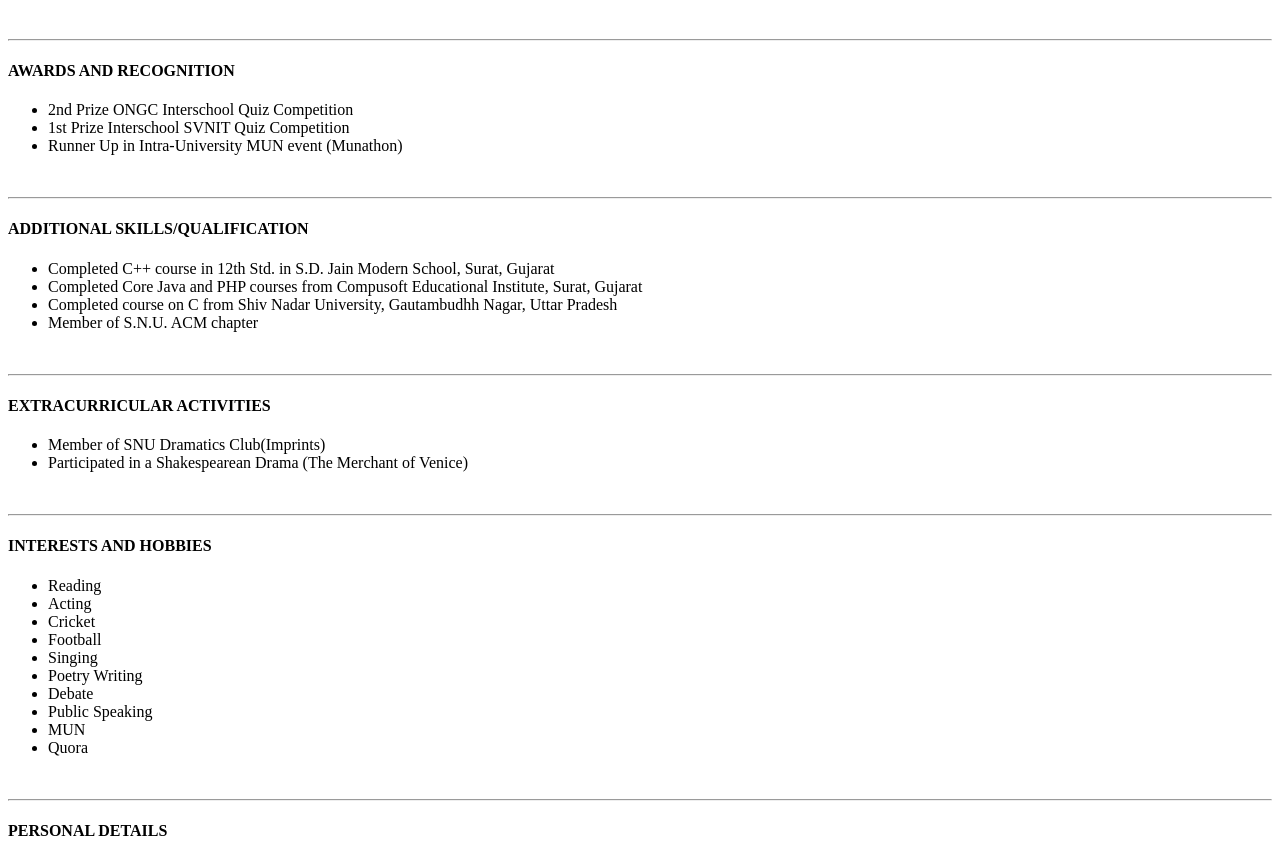
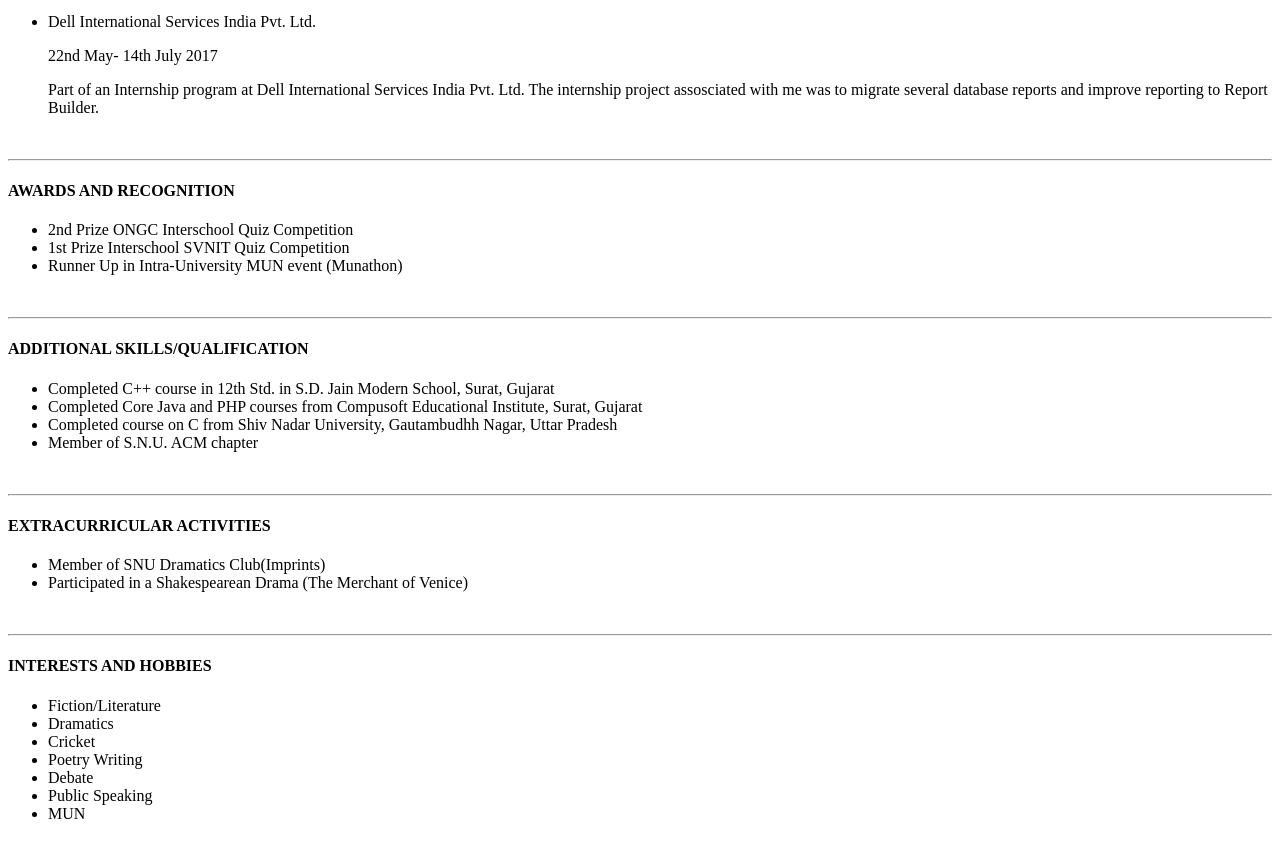
Before and after one commit to gp886/gp886.github.io, a plain HTML site: page index.html in a window 1280 px wide. Shown: the part 968-1811 px from the top of the page. Drawn offline with Linux system fonts and the light colour scheme.

Commit message:
Update index.html

```diff
--- a/index.html
+++ b/index.html
@@ -40,7 +40,7 @@
 	<td> Shiv Nadar University </td>
 	<td> B.Tech- Computer Science and Engineering </td>
 	<td> 2018 </td>
-	<td> 8.48 </td>
+	<td> 8.38 </td>
 </tr>
 <tr>
 	<td> S.D. Jain Modern School </td>
@@ -74,6 +74,9 @@
 <ul>
 	<li> WorkApps <p>13th June- 15th July 2016</p>
 	<p> Part of an Internship program at WorkApps, which involved working and understanding concept of WebRTC and trying to    work and create a browser to browser video chat room between 2 PCs using the technology using Google Chrome and Mozilla Firefox. The internship program also included quality testing the Workapps web app for bugs and improvements.</p></li>
+
+	<li> Dell International Services India Pvt. Ltd. <p>22nd May- 14th July 2017</p>
+	<p>Part of an Internship program at Dell International Services India Pvt. Ltd. The internship project assosciated with me was     to migrate several database reports and improve reporting to Report Builder.</p></li>
 </ul>
 
 <br>
@@ -107,16 +110,13 @@
 <hr>
 <h4> INTERESTS AND HOBBIES </h4>
 <ul>
-<li> Reading</li>
-<li> Acting</li>
+<li> Fiction/Literature</li>
+<li> Dramatics</li>
 <li> Cricket</li>
-<li> Football</li>
-<li> Singing</li>
 <li> Poetry Writing</li>
 <li> Debate</li>
 <li> Public Speaking</li>
 <li> MUN</li>
-<li> Quora</li>
 </ul>
 
 <br>
```
